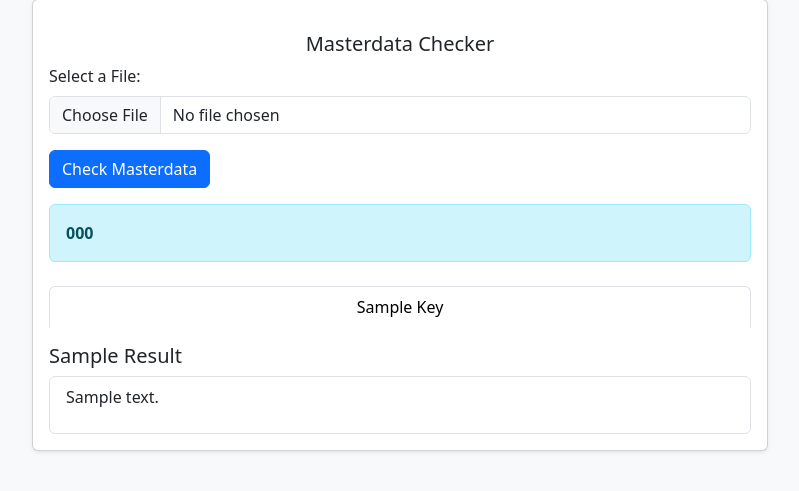
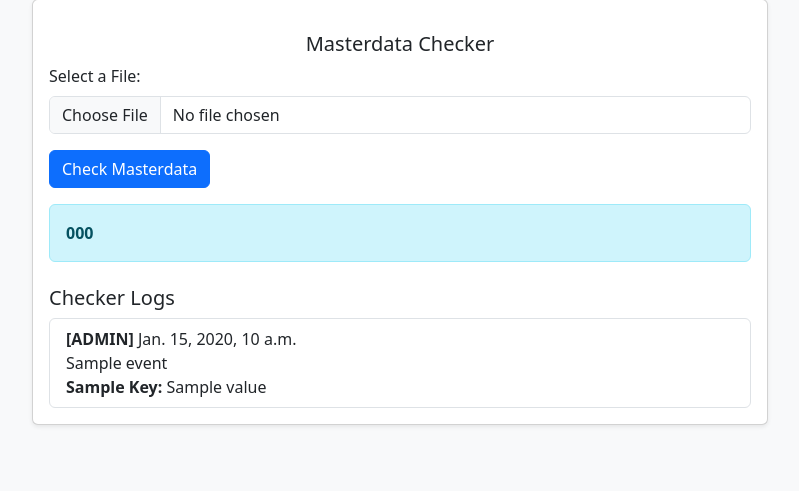
Before and after one commit to BAMresearch/masterdata-checker, a Django app: template masterdata_checker/app/templates/homepage.html in a window 1280 px wide. Shown: the part 87-578 px from the top of the page, without its empty margins (240-1039 px from the left). Run offline with Django 5.2, Linux system fonts and the light colour scheme; the template is opened without the code that fills it: most values are stand-ins (such as "Sample title", 1, 10 or a date in 2020); parts of the project's set-up code (start-up, migrations or seed data) failed here and were passed over.

Commit message:
Added logs to homepage.html

```diff
--- a/masterdata_checker/app/templates/homepage.html
+++ b/masterdata_checker/app/templates/homepage.html
@@ -66,35 +66,21 @@
                                         <strong>{{ code }}</strong>
                                     </div>
                                 {% endif %}
-                                {% if result %}
-                                <ul class="nav nav-tabs mt-4" id="dynamicTabs" role="tablist">
-                                    {% for tab_name in result.keys %}
-                                    <li class="nav-item" role="presentation">
-                                        <button class="nav-link {% if forloop.first %}active{% endif %}"
-                                                id="{{ tab_name }}-tab"
-                                                data-bs-toggle="tab"
-                                                data-bs-target="#{{ tab_name }}-pane"
-                                                type="button" role="tab">
-                                        {{ tab_name|title }}
-                                        </button>
-                                    </li>
-                                    {% endfor %}
-                                </ul>
+                                {% if logs %}
+                                <div class="mt-4">
+                                    <h5>Checker Logs</h5>
+                                    <ul class="list-group">
+                                        {% for log in logs %}
+                                            <li class="list-group-item list-group-item-{{ log.level|default:"info" }}">
+                                                <div><strong>[{{ log.level|upper }}]</strong> {{ log.timestamp }}</div>
+                                                <div>{{ log.event|linebreaksbr }}</div>
 
-                                <div class="tab-content mt-3" id="dynamicTabsContent">
-                                    {% for tab_name, messages in result.items %}
-                                    <div class="tab-pane fade {% if forloop.first %}show active{% endif %}"
-                                        id="{{ tab_name }}-pane" role="tabpanel">
-                                        <h5>{{ tab_name|title }}</h5>
-                                        <ul class="list-group">
-                                        {% for message in messages %}
-                                            <li class="list-group-item">{{ message|safe|linebreaks }}</li>
-                                        {% empty %}
-                                            <li class="list-group-item text-success">No issues found.</li>
+                                                {% for key, value in log.items %}
+                                                    <div><strong>{{ key|title }}:</strong> {{ value }}</div>
+                                                {% endfor %}
+                                            </li>
                                         {% endfor %}
-                                        </ul>
-                                    </div>
-                                    {% endfor %}
+                                    </ul>
                                 </div>
                                 {% elif error %}
                                     <div class="alert alert-danger mt-3" role="alert">
@@ -102,7 +88,6 @@
                                     </div>
                                 {% endif %}
                             </div>
-
                         </div>
                     </div>
                 </div>
```
Also changed, not shown: masterdata_checker/app/views.py (+14 -1 lines).
